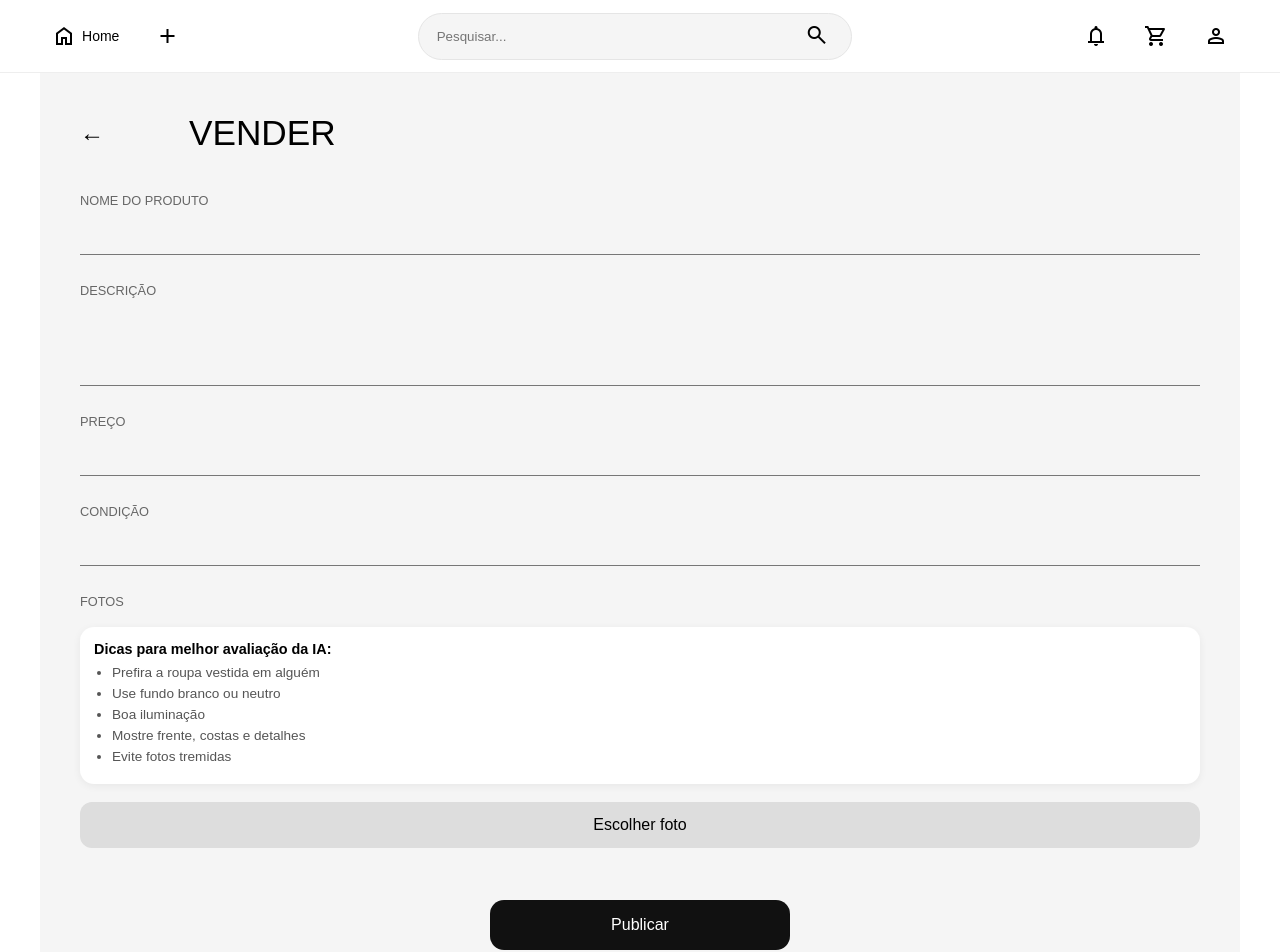
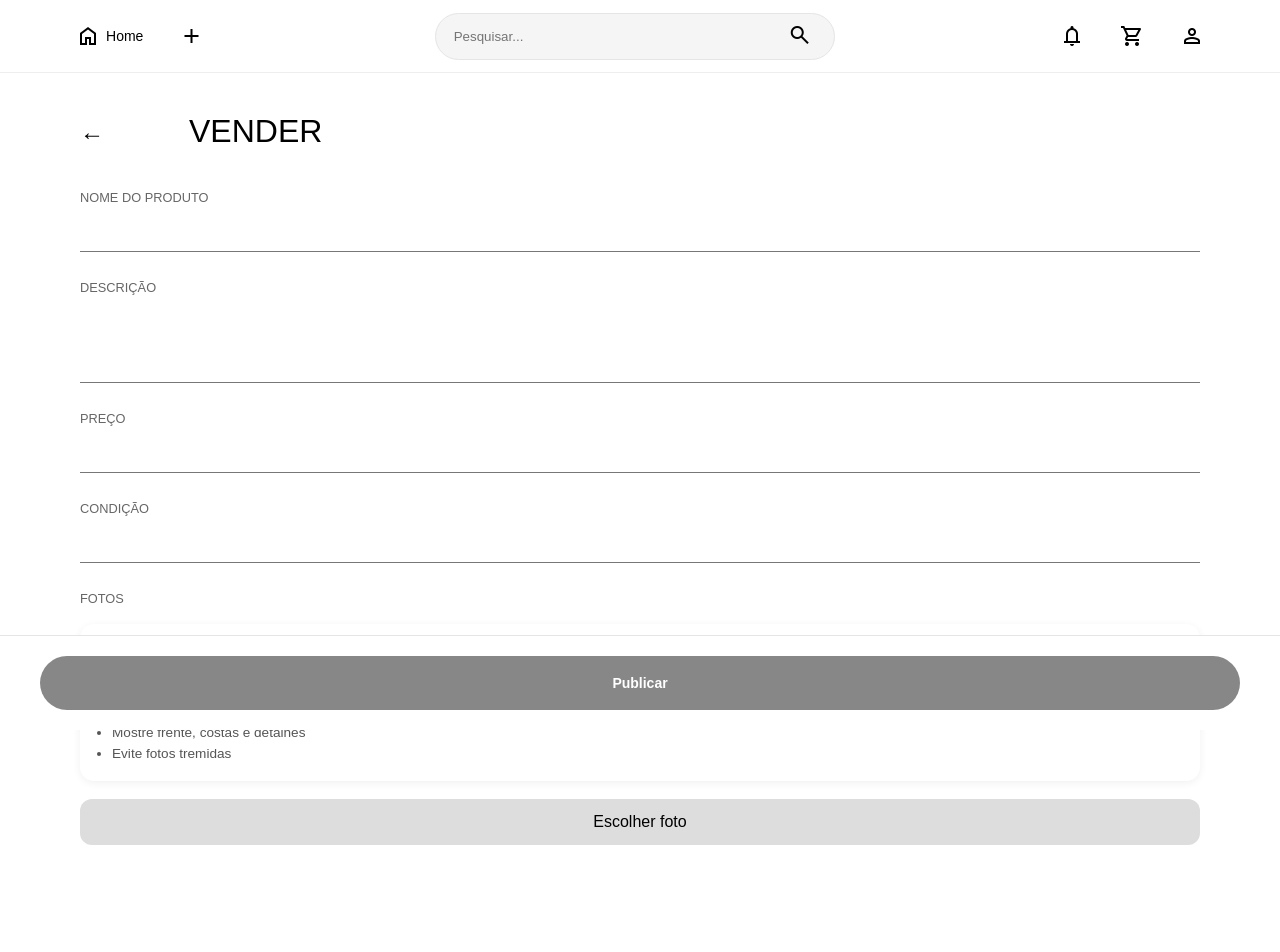
Before and after one commit to amandastss/Reveste-Frontend, a Vue app: page /sell in a window 1280 px wide. Shown: the top 952 px of the page. Built offline with nearby package versions, Linux system fonts and the light colour scheme; a web font is replaced by a local one.

Commit message:
feat: improve cart and sell pages responsiveness with fixed action buttons #6

```diff
--- a/src/components/FooterMobileComponent.vue
+++ b/src/components/FooterMobileComponent.vue
@@ -63,7 +63,7 @@ function goToSell() {
 
 <style scoped>
 .app-footer {
-  position: fixed;
+  position:fixed;
   bottom: 0;
   left: 0;
   right: 0;
--- a/src/css/cart.css
+++ b/src/css/cart.css
@@ -5,59 +5,80 @@
   font-family: Arial, Helvetica, sans-serif;
 }
 
+body {
+  background: white;
+}
+
 .cart-page {
   width: 100%;
-  max-width: 430px;
   min-height: 100vh;
-  margin: 0 auto;
+
   background: white;
+
   display: flex;
   flex-direction: column;
-  justify-content: space-between;
-  padding: 20px 18px;
+
+  padding: 24px 24px 230px;
 }
+
+/* HEADER */
 
 .cart-header {
   display: flex;
   align-items: center;
-  margin-bottom: 28px;
+
+  margin-bottom: 35px;
 }
 
 .cart-header h1 {
   flex: 1;
+
   text-align: center;
-  font-size: 15px;
+
+  font-size: 18px;
   font-weight: 700;
-  margin: 0 25px 0 0;
+
+  margin-right: 25px;
 }
 
 .back-btn {
   border: none;
   background: transparent;
-  font-size: 24px;
+
+  font-size: 28px;
+
   cursor: pointer;
 }
+
+/* LISTA */
 
 .cart-items {
   display: flex;
   flex-direction: column;
-  gap: 22px;
-  flex: 1;
+
+  gap: 28px;
 }
 
 .cart-item {
   display: flex;
-  gap: 14px;
+  gap: 18px;
+
+  width: 100%;
 }
 
 .item-image {
-  width: 78px;
-  height: 105px;
+  width: 110px;
+  height: 145px;
+
   object-fit: cover;
+  border-radius: 12px;
+
+  flex-shrink: 0;
 }
 
 .item-info {
   flex: 1;
+
   display: flex;
   flex-direction: column;
 }
@@ -65,99 +86,202 @@
 .top-info {
   display: flex;
   justify-content: space-between;
-  gap: 12px;
+
+  gap: 16px;
 }
 
 .item-info h2 {
-  font-size: 16px;
-  font-weight: 400;
+  font-size: 18px;
+  font-weight: 500;
+
   color: #333;
-  line-height: 1.3;
+
+  line-height: 1.4;
+
   margin-bottom: 10px;
 }
 
 .details {
   display: flex;
   align-items: center;
+
   gap: 10px;
-  font-size: 14px;
-  color: #444;
+
+  font-size: 15px;
+  color: #666;
 }
 
 .price {
   color: #ff4b2b;
-  font-size: 22px;
-  font-weight: 500;
+
+  font-size: 24px;
+  font-weight: 700;
+
   white-space: nowrap;
 }
 
 .edit-btn {
   width: fit-content;
+
   margin-top: 18px;
+
   border: none;
   background: transparent;
+
   font-weight: 700;
   font-size: 15px;
+
   cursor: pointer;
 }
 
 .quantity-controls {
   display: flex;
   align-items: center;
+
   gap: 14px;
+
   align-self: flex-end;
   margin-top: auto;
 }
 
 .quantity-controls button {
-  width: 32px;
-  height: 32px;
+  width: 38px;
+  height: 38px;
+
   border-radius: 50%;
-  border: 1px solid #cfcfcf;
+  border: 1px solid #d5d5d5;
+
   background: white;
+
+  font-size: 20px;
+
   cursor: pointer;
-  font-size: 18px;
 }
 
 .quantity-controls span {
-  font-size: 15px;
+  font-size: 16px;
+  font-weight: 600;
 }
 
+/* FOOTER FIXO */
+
 .cart-footer {
-  padding-top: 30px;
+  position: fixed;
+
+  left: 0;
+  bottom: 70px;
+
+  width: 100%;
+
+  background: white;
+
+  padding: 20px 24px;
+
+  border-top: 1px solid #e5e5e5;
+
+  z-index: 999;
 }
 
 .subtotal {
   display: flex;
   justify-content: space-between;
   align-items: center;
-  margin-bottom: 22px;
-  font-size: 18px;
+
+  margin-bottom: 18px;
+
+  font-size: 20px;
+  font-weight: 700;
+
   color: #222;
 }
 
 .checkout-btn {
   width: 100%;
-  height: 60px;
+  height: 54px;
+
   border: none;
-  border-radius: 40px;
+  border-radius: 32px;
+
   background: black;
   color: white;
-  font-size: 16px;
+
+  font-size: 14px;
   font-weight: 700;
+
   cursor: pointer;
 }
 
-@media (max-width: 480px) {
+/* MOBILE */
+
+@media (max-width: 768px) {
   .cart-page {
-    padding: 18px 14px;
+    max-width: 430px;
+
+    margin: 0 auto;
+
+    padding: 20px 18px 230px;
+  }
+
+  .cart-header {
+    margin-bottom: 28px;
+  }
+
+  .cart-header h1 {
+    font-size: 15px;
+  }
+
+  .back-btn {
+    font-size: 24px;
+  }
+
+  .cart-item {
+    gap: 14px;
+  }
+
+  .item-image {
+    width: 78px;
+    height: 105px;
   }
 
   .item-info h2 {
     font-size: 14px;
   }
 
+  .details {
+    font-size: 13px;
+  }
+
   .price {
     font-size: 18px;
   }
+
+  .quantity-controls button {
+    width: 32px;
+    height: 32px;
+
+    font-size: 18px;
+  }
+
+  .quantity-controls span {
+    font-size: 15px;
+  }
+
+  .cart-footer {
+    max-width: 430px;
+
+    left: 50%;
+    transform: translateX(-50%);
+
+    padding: 18px 14px;
+  }
+
+  .subtotal {
+    font-size: 18px;
+  }
+
+  .checkout-btn {
+    height: 54px;
+
+    font-size: 14px;
+  }
 }
--- a/src/css/sell.css
+++ b/src/css/sell.css
@@ -3,96 +3,131 @@ body,
 #app {
   width: 100%;
   min-height: 100vh;
+
   margin: 0;
   padding: 0;
+}
+
+* {
+  box-sizing: border-box;
 }
 
 .sell-page {
   width: 100%;
   min-height: 100vh;
-  background: #f5f5f5;
-  padding: 24px 20px 32px;
-  box-sizing: border-box;
+
+  background: white;
+
+  padding: 24px 20px 220px;
+
   font-family: 'Manrope', sans-serif;
 }
+
+/* HEADER */
 
 .top-bar {
   display: flex;
   align-items: center;
+
   gap: 85px;
+
   margin-bottom: 40px;
 }
 
 .top-bar h1 {
   font-size: 2rem;
   font-weight: 500;
+
   margin: 0;
 }
 
 .back-btn {
   border: none;
   background: transparent;
+
   font-size: 1.5rem;
+
   cursor: pointer;
   padding: 0;
 }
 
+/* FORM */
+
 .sell-form {
   display: flex;
   flex-direction: column;
+
   gap: 28px;
 }
 
 .field-group {
   display: flex;
   flex-direction: column;
+
   gap: 8px;
 }
 
 .field-group label {
   font-size: 0.8rem;
   color: #666;
+
   font-weight: 500;
 }
 
 .field-group input,
 .field-group textarea {
   width: 100%;
+
   border: none;
   border-bottom: 1px solid #777;
+
   background: transparent;
+
   padding: 10px 0;
+
   font-size: 1rem;
+
   outline: none;
-  box-sizing: border-box;
 }
 
 .field-group textarea {
   min-height: 80px;
+
   resize: none;
 }
 
+/* FOTOS */
+
 .photos .icon-btn {
   width: 100%;
+
   margin-top: 10px;
   padding: 14px;
+
   border: none;
+  border-radius: 12px;
+
   background: #ddd;
-  border-radius: 12px;
+
   cursor: pointer;
+
   font-size: 1rem;
 }
 
 .photo-tips {
   background: #ffffff;
+
   border-radius: 14px;
+
   padding: 14px;
   margin-top: 10px;
+
   box-shadow: 0 2px 8px rgba(0, 0, 0, 0.06);
 }
 
 .photo-tips p {
   margin: 0 0 8px;
+
   font-size: 0.9rem;
   font-weight: 600;
 }
@@ -105,6 +140,7 @@ body,
 .photo-tips li {
   font-size: 0.85rem;
   color: #555;
+
   margin-bottom: 6px;
 }
 
@@ -112,46 +148,90 @@ body,
   display: none;
 }
 
+/* PREVIEW */
+
 .preview-box {
+  width: 100%;
+
   margin-top: 16px;
+
   border-radius: 16px;
+
   overflow: hidden;
-  width: 100%;
 }
 
 .preview-box img {
   width: 100%;
   max-height: 250px;
+
   object-fit: cover;
+
   display: block;
+}
+
+/* IA */
+
+.scanner-status,
+.scanner-result,
+.scanner-error {
+  margin-top: 14px;
+
+  font-size: 0.95rem;
+}
+
+.scanner-error {
+  color: red;
+}
+
+/* BOTÃO FIXO */
+
+.publish-wrapper {
+  position: fixed;
+
+  left: 0;
+  bottom: 70px;
+
+  width: 100%;
+
+  padding: 18px 20px;
+
+  background: white;
+
+  border-top: 1px solid #e5e5e5;
+
+  z-index: 999;
 }
 
 .publish-btn {
   width: 100%;
-  margin-top: 24px;
-  padding: 16px;
+  height: 54px;
+
   border: none;
-  border-radius: 14px;
+  border-radius: 32px;
+
   background: #111;
   color: white;
-  font-size: 1rem;
-  font-weight: 500;
+
+  font-size: 14px;
+  font-weight: 700;
+
   cursor: pointer;
 }
 
+.publish-btn:disabled {
+  opacity: 0.5;
+
+  cursor: not-allowed;
+}
+
+/* DESKTOP */
+
 @media (min-width: 768px) {
   .sell-page {
-    max-width: 600px;
-    margin: 0 auto;
-    padding: 40px;
+    padding: 40px 40px 220px;
   }
 
-  .top-bar h1 {
-    font-size: 2.2rem;
-  }
-
-  .publish-btn {
-    max-width: 300px;
-    align-self: center;
+  .publish-wrapper {
+    padding: 20px 40px;
   }
 }
--- a/src/views/CartView.vue
+++ b/src/views/CartView.vue
@@ -98,7 +98,7 @@ function checkout() {
             </div>
 
             <p class="price">
-              ${{ item.price }}
+              ${{ item.price * item.quantity }}
             </p>
           </div>
 
--- a/src/views/SellView.vue
+++ b/src/views/SellView.vue
@@ -92,7 +92,10 @@ const publicarPeca = () => {
 <template>
   <div class="sell-page">
     <header class="top-bar">
-            <button class="back-btn" @click="$router.back()">←</button>
+      <button class="back-btn" @click="$router.back()">
+        ←
+      </button>
+
       <h1>VENDER</h1>
     </header>
 
@@ -122,6 +125,7 @@ const publicarPeca = () => {
 
         <div class="photo-tips">
           <p>Dicas para melhor avaliação da IA:</p>
+
           <ul>
             <li>Prefira a roupa vestida em alguém</li>
             <li>Use fundo branco ou neutro</li>
@@ -131,12 +135,22 @@ const publicarPeca = () => {
           </ul>
         </div>
 
-                <button type="button" class="icon-btn" @click="abrirGaleria">
+        <button
+          type="button"
+          class="icon-btn"
+          @click="abrirGaleria"
+        >
           Escolher foto
         </button>
 
-                <input ref="fileInput" type="file" accept="image/*" capture="environment" class="hidden-input"
-                    @change="previewImagem" />
+        <input
+          ref="fileInput"
+          type="file"
+          accept="image/*"
+          capture="environment"
+          class="hidden-input"
+          @change="previewImagem"
+        />
 
         <div v-if="preview" class="preview-box">
           <img :src="preview" alt="Preview" />
@@ -147,8 +161,16 @@ const publicarPeca = () => {
         </div>
 
         <div v-if="resultadoIA" class="scanner-result">
-                    <p><strong>Condição:</strong> {{ resultadoIA.condicao }}</p>
-                    <p><strong>Score:</strong> ⭐ {{ resultadoIA.score }}%</p>
+          <p>
+            <strong>Condição:</strong>
+            {{ resultadoIA.condicao }}
+          </p>
+
+          <p>
+            <strong>Score:</strong>
+            ⭐ {{ resultadoIA.score }}%
+          </p>
+
           <p>{{ resultadoIA.detalhes }}</p>
         </div>
 
@@ -156,12 +178,23 @@ const publicarPeca = () => {
           {{ erroScanner }}
         </div>
       </div>
-            <p v-if="resultadoIA && !podePublicar" class="scanner-error">
+
+      <p
+        v-if="resultadoIA && !podePublicar"
+        class="scanner-error"
+      >
         A peça não atingiu a qualidade mínima para venda.
       </p>
-            <button class="publish-btn" type="submit" :disabled="!podePublicar || analisando">
+    </form>
+
+    <div class="publish-wrapper">
+      <button
+        class="publish-btn"
+        type="submit"
+        :disabled="!podePublicar || analisando"
+      >
         Publicar
       </button>
-        </form>
+    </div>
   </div>
 </template>
```
Lines whose indentation alone changed are shown as unchanged.
